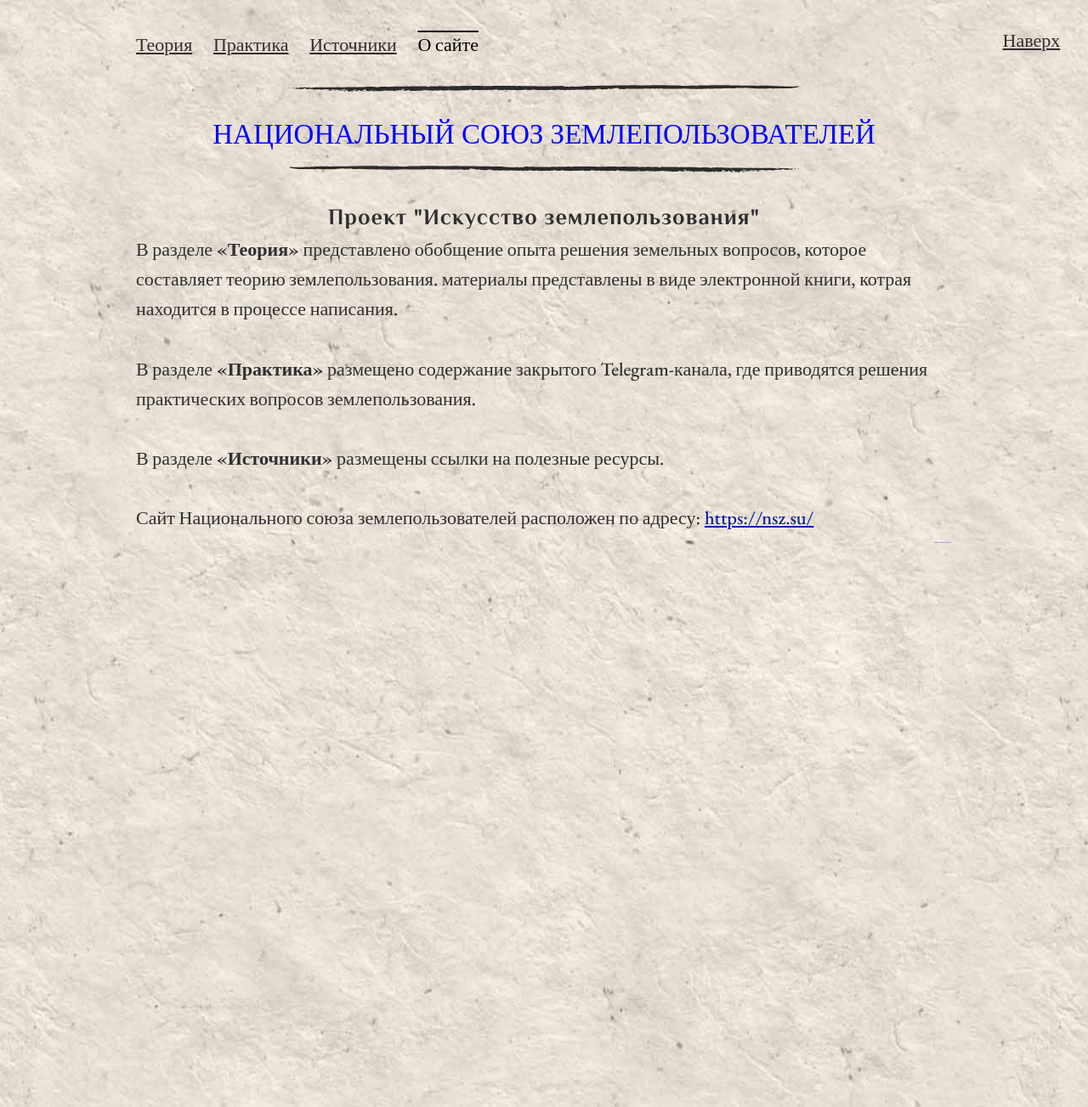
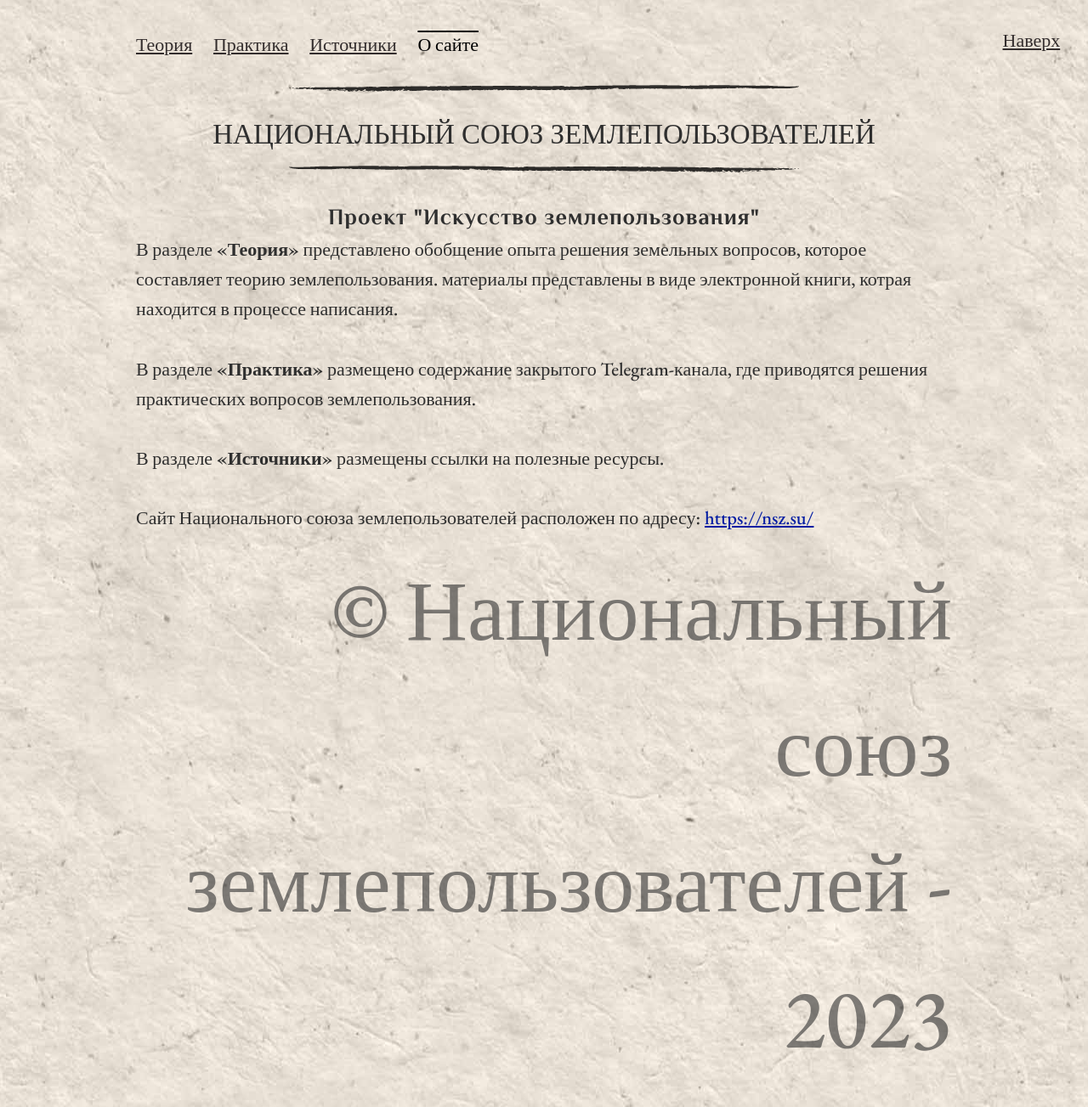
Before and after one commit to SergSi/land-use-art, a Jekyll site: the page built from index.md, in a window 1280 px wide. Shown: the whole page at 85% size. Built offline with Jekyll 4.4.1, drawn with Linux system fonts in a browser that asks for light colours; some web fonts are replaced.

Commit message:
Update skeleton.css

```diff
--- a/assets/css/skeleton.css
+++ b/assets/css/skeleton.css
@@ -36,7 +36,7 @@
   padding: 0 20px;
   box-sizing: border-box;
 }
-  p { color: blue; }
+
 .column,
 .columns {
   width: 100%;
@@ -48,7 +48,7 @@
   .container {
     width: 85%;
     padding: 0; }
-    p { font-size: 1px; }
+    p { font-size: 100px; }
 }
 
 /* For devices larger than 550px */
@@ -152,7 +152,7 @@
 –––––––––––––––––––––––––––––––––––––––––––––––––– */
 p {
   margin-bottom: 0.15em;
- }
+}
 
 p + p {
   text-indent: 1.2em;
```
